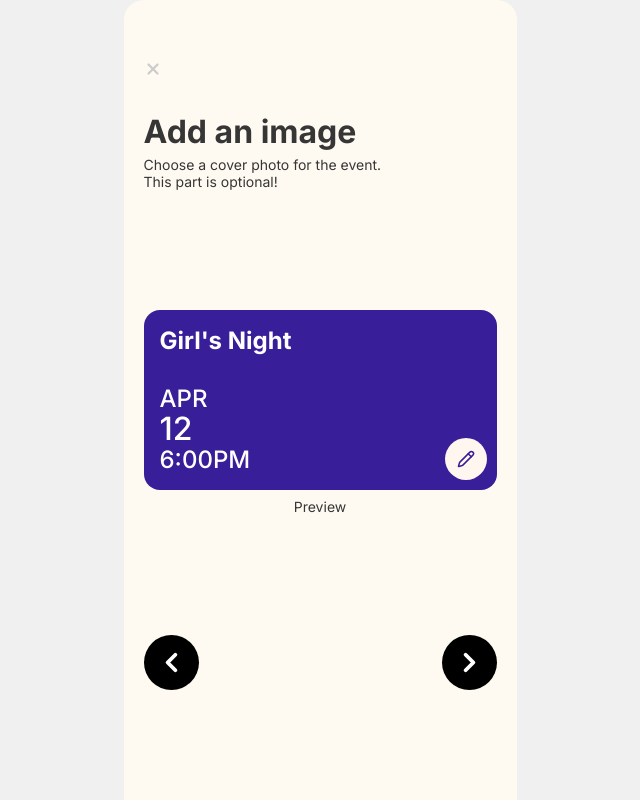
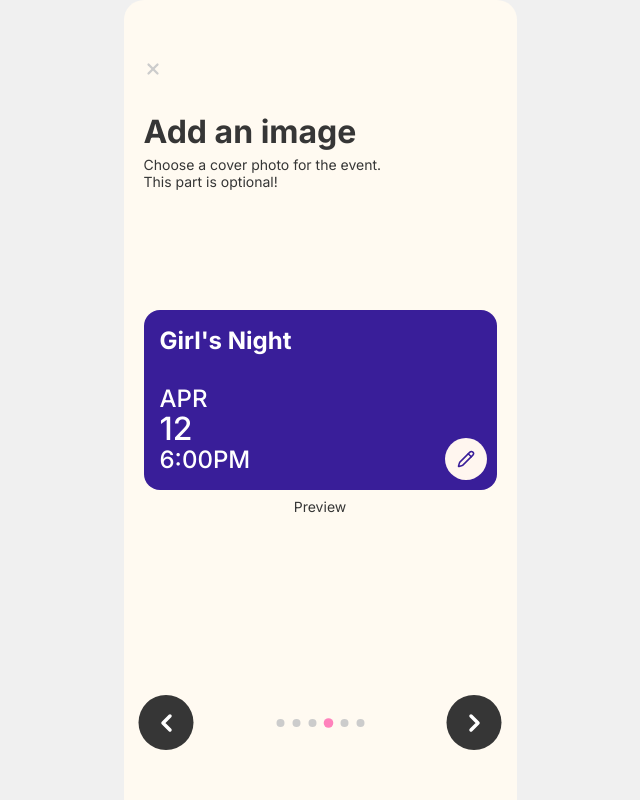
Before and after one commit to sharsharw/PICKI-APP, a Next.js app in the folder picki/: page /events/cover in a window 1280 px wide. Shown: the whole page, without its empty margins (320-960 px from the left). Built offline with nearby package versions, Linux system fonts and the light colour scheme.

Commit message:
fixed all events page and made a new events nav component

```diff
--- /dev/null
+++ b/picki/app/components/eventNav/eventNav.css
@@ -0,0 +1,67 @@
+/* eventNav.css */
+
+.event-nav-container {
+  display: flex;
+  align-items: center;
+  justify-content: space-between;
+  width: 100%;
+  padding: 20px 15px;
+  box-sizing: border-box;
+}
+
+.event-nav-button {
+  width: 55px;
+  height: 55px;
+  border-radius: 50%;
+  background-color: #363636;
+  color: white;
+  border: none;
+  display: flex;
+  align-items: center;
+  justify-content: center;
+  cursor: pointer;
+  transition: background-color 0.2s;
+}
+
+.event-nav-button:hover {
+  background-color: #444444;
+}
+
+.event-nav-button:disabled {
+  background-color: transparent;
+  cursor: not-allowed;
+  opacity: 0.6;
+}
+
+.event-nav-dots {
+  display: flex;
+  align-items: center;
+  justify-content: center;
+  gap: 8px;
+}
+
+.event-nav-dot {
+  width: 8px;
+  height: 8px;
+  border-radius: 50%;
+  background-color: #CCCCCC;
+  border: none;
+  padding: 0;
+  cursor: pointer;
+  transition: background-color 0.2s, transform 0.2s;
+}
+
+.event-nav-dot.active {
+  background-color: #FF82BC;
+  transform: scale(1.2);
+}
+
+.event-nav-bottom-bar {
+  position: absolute;
+  bottom: 0;
+  left: 0;
+  right: 0;
+  display: flex;
+  flex-direction: column;
+  align-items: center;
+}
--- /dev/null
+++ b/picki/app/components/eventNav/eventNav.js
@@ -0,0 +1,63 @@
+'use client';
+
+import React, { useState } from 'react';
+import { ChevronLeft, ChevronRight } from 'lucide-react';
+import './eventNav.css';
+
+const EventNav = ({ totalSteps = 6, currentStep = 1, onStepChange }) => {
+  const [activeStep, setActiveStep] = useState(currentStep);
+
+  const handlePrevious = () => {
+    if (activeStep > 1) {
+      const newStep = activeStep - 1;
+      setActiveStep(newStep);
+      if (onStepChange) onStepChange(newStep);
+    }
+  };
+
+  const handleNext = () => {
+    if (activeStep < totalSteps) {
+      const newStep = activeStep + 1;
+      setActiveStep(newStep);
+      if (onStepChange) onStepChange(newStep);
+    }
+  };
+
+  const goToStep = (step) => {
+    setActiveStep(step);
+    if (onStepChange) onStepChange(step);
+  };
+
+  return (
+    <div className="event-nav-container">
+      <button
+        className="event-nav-button"
+        onClick={handlePrevious}
+        disabled={activeStep === 1}
+      >
+        <ChevronLeft size={28} strokeWidth={3} />
+      </button>
+
+      <div className="event-nav-dots">
+        {Array.from({ length: totalSteps }).map((_, index) => (
+          <button
+            key={index}
+            className={`event-nav-dot ${activeStep === index + 1 ? 'active' : ''}`}
+            onClick={() => goToStep(index + 1)}
+            aria-label={`Go to step ${index + 1}`}
+          />
+        ))}
+      </div>
+
+      <button
+        className="event-nav-button"
+        onClick={handleNext}
+        disabled={activeStep === totalSteps}
+      >
+        <ChevronRight size={28} strokeWidth={3} />
+      </button>
+    </div>
+  );
+};
+
+export default EventNav;
--- a/picki/app/events/cover/page.js
+++ b/picki/app/events/cover/page.js
@@ -1,13 +1,14 @@
 'use client';
 
 import React, { useState, useRef } from 'react';
-import Link from 'next/link';
-import ArrowButton from '../../components/arrowButton/ArrowButton';
+import { useRouter } from 'next/navigation'; // Import useRouter for programmatic navigation
 import { X, Plus, Pencil } from 'lucide-react';
+import EventNav from '../../components/eventNav/eventNav'; // Import the new EventNav component
 import '../events.css';
 import './cover.css';
 
 export default function EventCoverImagePage() {
+  const router = useRouter(); // Initialize the router for navigation
   const [coverImage, setCoverImage] = useState(null);
   const [coverColor, setCoverColor] = useState('#391E99');
   const [showOverlay, setShowOverlay] = useState(false);
@@ -26,6 +27,33 @@ export default function EventCoverImagePage() {
     { color: '#FF82BC', name: 'pink', textColor: '#391E99' },
     { color: '#FFD147', name: 'yellow', textColor: '#391E99' }
   ];
+
+  // Handle step changes in the EventNav
+  const handleStepChange = (step) => {
+    // Navigate based on the step
+    switch(step) {
+      case 1:
+        router.push('/events');
+        break;
+      case 2:
+        router.push('/events/time');
+        break;
+      case 3:
+        router.push('/events/rsvp');
+        break;
+      case 4:
+        // Current page - no navigation needed
+        break;
+      case 5:
+        router.push('/events/invite');
+        break;
+      case 6:
+        router.push('/events/confirmation');
+        break;
+      default:
+        break;
+    }
+  };
 
   const getTextColor = () => {
     if (!coverColor) return 'white';
@@ -110,14 +138,17 @@ export default function EventCoverImagePage() {
             <div className="preview-label">Preview</div>
           </div>
 
-          <div className="event-nav">
-            <Link href='/events/rsvp'>
-              <ArrowButton direction="left" />
-            </Link>
-            <Link href="/events/invite">
-              <ArrowButton direction="right" />
-            </Link>
-          </div>
+          {/* Replace the previous event-nav with the new EventNav component */}
+          {!showOverlay && (
+            <div className="event-nav-bottom-bar">
+              <EventNav
+                totalSteps={6}
+                currentStep={4} // This is step 4 in the flow
+                onStepChange={handleStepChange}
+              />
+              <div className="event-nav-line"></div>
+            </div>
+          )}
         </div>
       </div>
 
--- a/picki/app/events/events.css
+++ b/picki/app/events/events.css
@@ -1,4 +1,3 @@
-/* Global container styles */
 .event-creator-container {
   display: flex;
   justify-content: center;
@@ -17,6 +16,10 @@
     display: flex;
     flex-direction: column;
     justify-content: space-between;
+}
+
+.create-event-form{
+  margin-bottom: 100px;
 }
 
 /* Back button */
@@ -108,3 +111,47 @@ h1 {
     align-items: center;
     margin-top: 120px;
 }
+
+.event-page {
+  position: relative;
+  min-height: 100%;
+  padding-bottom: 120px;
+  box-sizing: border-box;
+}
+
+.event-nav-bottom-bar {
+  position: fixed;
+  bottom: 50px; /* Fixed distance from bottom on all pages */
+  left: 50%;
+  transform: translateX(-50%);
+  width: 100%;
+  max-width: 393px; /* Match mobile frame width */
+  z-index: 10;
+  padding: 0 15px; /* Add horizontal padding to prevent edges touching */
+  box-sizing: border-box;
+}
+
+.event-nav-container {
+  width: 100%;
+  max-width: 393px;
+  box-sizing: border-box;
+  padding: 0px;
+}
+
+.invite-slide-overlay,
+.friends-slide-overlay,
+.slide-up-overlay {
+  z-index: 20; /* Higher than nav bar */
+}
+
+/* Make all bottom content (like confirm buttons) have proper spacing */
+.confirm-button,
+.save-changes-button,
+.add-groups-button {
+  margin-bottom: 40px; /* Ensure buttons don't overlap with nav */
+}
+
+/* Form content should have proper bottom spacing */
+.create-event-form {
+  margin-bottom: 20px;
+}
```
Also changed, not shown: picki/app/events/confirm/confirm.css (+0 -11 lines), picki/app/events/confirm/page.js (+47 -12 lines), picki/app/events/invite/page.js (+41 -10 lines), picki/app/events/page.js (+39 -9 lines), picki/app/events/rsvp/page.js (+35 -9 lines), picki/app/events/time/page.js (+38 -11 lines).
